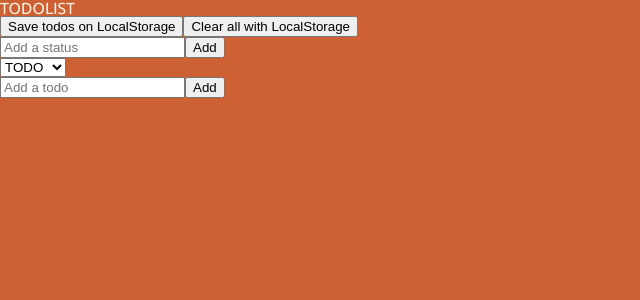
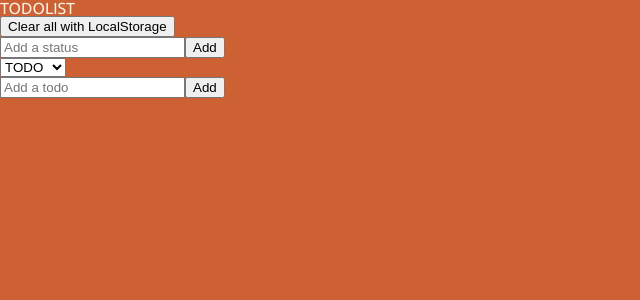
Before and after one commit to devheedoo/react-masterclass, a React (Create React App) app: page / in a window 1280 px wide. Shown: the top 300 px of the page, without its empty margins (0-640 px from the left). Built offline with nearby package versions, Linux system fonts and the light colour scheme.

Commit message:
feat: Remove save button

```diff
--- /dev/null
+++ b/src/components/ClearLocalStorage.tsx
@@ -0,0 +1,33 @@
+import { useSetRecoilState } from 'recoil';
+import {
+  DEFAULT_STATUSES,
+  statusAtom,
+  statusesAtom,
+} from '../states/statusAtom';
+import { todosAtom } from '../states/todosAtom';
+
+function SaveAndClearLocalStorage() {
+  const setTodos = useSetRecoilState(todosAtom);
+  const setStatuses = useSetRecoilState(statusesAtom);
+  const setStatus = useSetRecoilState(statusAtom);
+
+  const clearAllWithLocalStorage = (
+    event: React.FormEvent<HTMLButtonElement>
+  ) => {
+    event.preventDefault();
+    window.localStorage.clear();
+    setTodos([]);
+    setStatuses(DEFAULT_STATUSES);
+    setStatus(DEFAULT_STATUSES[0]);
+  };
+
+  return (
+    <div>
+      <button onClick={clearAllWithLocalStorage}>
+        Clear all with LocalStorage
+      </button>
+    </div>
+  );
+}
+
+export default SaveAndClearLocalStorage;
--- a/src/components/SaveAndClearLocalStorage.tsx
+++ /dev/null
@@ -1,38 +0,0 @@
-import { useRecoilState } from 'recoil';
-import { DEFAULT_STATUSES, statusesAtom } from '../states/statusAtom';
-import { todosAtom } from '../states/todosAtom';
-
-function SaveAndClearLocalStorage() {
-  const [todos, setTodos] = useRecoilState(todosAtom);
-  const [statuses, setStatuses] = useRecoilState(statusesAtom);
-
-  const saveTodosOnLocalStorage = (
-    event: React.FormEvent<HTMLButtonElement>
-  ) => {
-    event.preventDefault();
-    window.localStorage.setItem('todos', JSON.stringify(todos));
-    window.localStorage.setItem('statuses', JSON.stringify(statuses));
-  };
-
-  const clearAllWithLocalStorage = (
-    event: React.FormEvent<HTMLButtonElement>
-  ) => {
-    event.preventDefault();
-    window.localStorage.clear();
-    setTodos([]);
-    setStatuses(DEFAULT_STATUSES);
-  };
-
-  return (
-    <div>
-      <button onClick={saveTodosOnLocalStorage}>
-        Save todos on LocalStorage
-      </button>
-      <button onClick={clearAllWithLocalStorage}>
-        Clear all with LocalStorage
-      </button>
-    </div>
-  );
-}
-
-export default SaveAndClearLocalStorage;
--- a/src/components/TodoList.tsx
+++ b/src/components/TodoList.tsx
@@ -9,7 +9,7 @@ import { todosAtom } from '../states/todosAtom';
 import { todosSelector } from '../states/todosSelector';
 import CreateStatus from './CreateStatus';
 import CreateTodo from './CreateTodo';
-import SaveAndClearLocalStorage from './SaveAndClearLocalStorage';
+import ClearLocalStorage from './ClearLocalStorage';
 import Todo from './Todo';
 
 function TodoList() {
@@ -45,7 +45,7 @@ function TodoList() {
   return (
     <div>
       <h1>TODOLIST</h1>
-      <SaveAndClearLocalStorage />
+      <ClearLocalStorage />
       <CreateStatus />
       <select onInput={handleInput}>
         {statuses.map((status) => (
```
